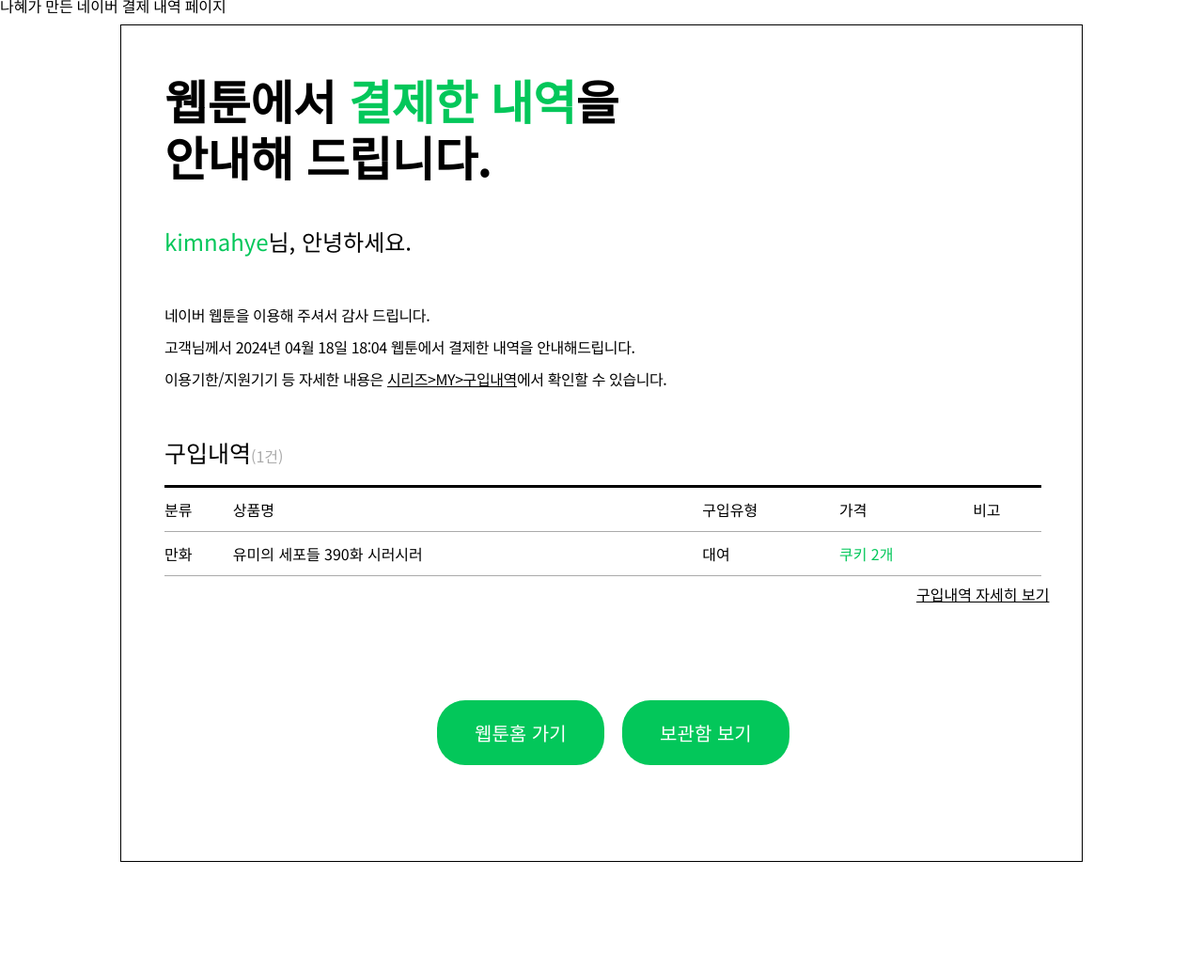
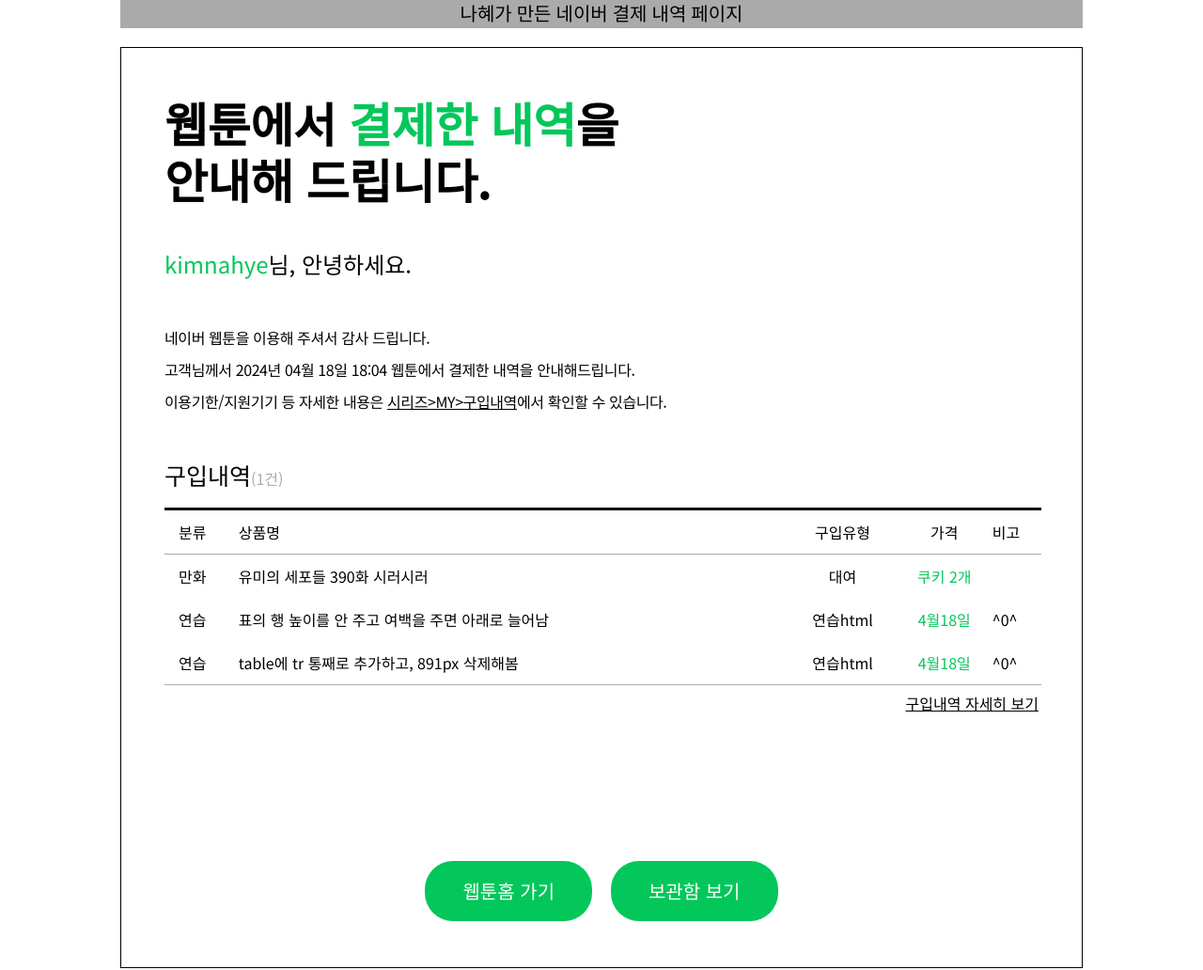
Before and after one commit to kimnahye0104/css_study, a plain HTML site: page project_table/index.html in a window 1280 px wide. Shown: the whole page at 94% size. Before the commit the page ends 927 px from the top, so only its background shows below. Drawn offline with Linux system fonts and the light colour scheme.

Commit message:
Naver 결제내역 페이지 - table 활용해서 만들기 (+추가수정)

```diff
--- a/project_table/index.html
+++ b/project_table/index.html
@@ -14,7 +14,9 @@
     <link rel="stylesheet" href="./styles/index.css">
 </head>
 <body>
-    <header><span id="myname">나혜가 만든 네이버 결제 내역 페이지</span></header>
+    <header>
+        <p id="myname">나혜가 만든 네이버 결제 내역 페이지</p>
+    </header>
     <main>
         <div class="top">
             <h1>웹툰에서 <span>결제한 내역</span>을<br>안내해 드립니다.</h1>
@@ -29,27 +31,41 @@
         <table class="buy_list">
             <thead>
                 <tr>
-                    <th>분류</th>
+                    <th class="first">분류</th>
                     <th>상품명</th>
-                    <th>구입유형</th>
-                    <th>가격</th>
+                    <th class="align">구입유형</th>
+                    <th class="align">가격</th>
                     <th>비고</th>
                 </tr>
             </thead>
             <tbody>
                 <tr>
-                    <td>만화</td>
+                    <td class="first">만화</td>
                     <td>유미의 세포들 390화 시러시러</td>
-                    <td>대여</td>
-                    <td><em>쿠키 2개</em></td>
+                    <td class="align">대여</td>
+                    <td class="align"><em>쿠키 2개</em></td>
                     <td></td>
+                </tr>
+                <tr>
+                    <td class="first">연습</td>
+                    <td>표의 행 높이를 안 주고 여백을 주면 아래로 늘어남</td>
+                    <td class="align">연습html</td>
+                    <td class="align"><em>4월18일</em></td>
+                    <td>^0^</td>
+                </tr>
+                <tr>
+                    <td class="first">연습</td>
+                    <td>table에 tr 통째로 추가하고, 891px 삭제해봄</td>
+                    <td class="align">연습html</td>
+                    <td class="align"><em>4월18일</em></td>
+                    <td>^0^</td>
                 </tr>
             </tbody>
         </table>
         <a href="#" class="detail_view">구입내역 자세히 보기</a>
         <div class="btm">
-            <a href="#" class="home">웹툰홈 가기</a>
-            <a href="#" class="keepbox">보관함 보기</a>
+            <a href="https://comic.naver.com/index" class="home">웹툰홈 가기</a>
+            <a href="https://nid.naver.com/nidlogin.login?url=https%3A%2F%2Fcomic.naver.com%2Findex" class="keepbox">보관함 보기</a>
         </div>
     </main>
 </body>
--- a/project_table/styles/index.css
+++ b/project_table/styles/index.css
@@ -1,12 +1,21 @@
  /* naver 공통 초록 글자  #03c75a */
-main {
+header #myname {
+    width: 1024px; height: 30px;
+    background-color: #aaa;
+    margin: 0 auto;
+    text-align: center;
+    line-height: 30px;
+    font-size: 1.25rem;
+}
+ main {
     font-family: "Noto Sans KR", sans-serif;
-    width: 1024px; height: 891px;
-    margin: 10px auto;
-    padding-left: 46px;
+    width: 1024px; /* height: 890px; 표 table tr 추가하는 거 테스트겸 높이 지우기*/
+    margin: 20px auto;
+    padding: 0 46px;
     border: 1px solid #000;
     /* display: inline-block;
     text-align: center; */
+    box-sizing: border-box;
 }
 main .top {}
 main .top h1,
@@ -34,6 +43,7 @@ main .top h2 {
 main .top h2 .user {
     color: #03c75a;
 }
+main .top h2 .user:hover{text-decoration-line: underline;}
 main .top p {line-height: 34px;}
 main .top p a{text-decoration-line: underline;}
 main > h2 {
@@ -50,45 +60,55 @@ main .buy_list thead,
 main .buy_list tbody {padding: 30px 0;}
 
 main .buy_list thead {
-    height: 50%;
     border-top: 3px solid #000 ;
 }
 main .buy_list thead,
 main .buy_list tbody {border-bottom: 1px solid #aaa;}
 main .buy_list thead th {}
 
-main .buy_list tbody {
-    height: 50%;
-}
+main .buy_list tbody {}
 main .buy_list tbody td {}
 
 main .buy_list tbody td em {
     color: #03c75a;
 }
 /* 표에 높이 안주고 대신 padding 값으로 여백을 만들었다. */
-
+/* buy_list 는 table */
 main .buy_list tr * {padding: 15px 0;}
+main .buy_list tr .align {text-align: center;}
+main .buy_list tr .first {padding-left: 15px;}
 
 main .detail_view {
+    display: inline-block;
     text-decoration-line: underline;
-    display: inline-block;
     /* a태그는 기본적으로 인라인태그이다. 최근에 블록태그 도 가지게 되어서 inline-block을 주지 않으면, 가로세로 값을 인식 못한다. */
     padding-top: 11px;
-    padding-left: 800px;
+    width: 100%;
+    text-align: right;
+}
+main .detail_view:hover {
+    color: #03c75a;
 }
 main .btm {
     display: inline-block;
-    padding-top: 130px;
-    padding-left: 290px;
+    width: 100%;
+    text-align: center;
+    padding-top: 160px;
+    padding-bottom: 49px;
 }
 main .btm a {
+    display: inline-block;
+    text-align: center;
+    line-height: 64px;
     background-color: #03c75a;
     color: #fff;
     font-size: 1.25rem;
     width: 178px; height: 64px;
-    padding: 20px 40px;
     border-radius: 30px;
     box-sizing: border-box;
 }
+main .btm a:hover {
+    background-color: #0f8042;
+}
 main .btm .home {}
 main .btm .keepbox {margin-left: 15px;}
```
